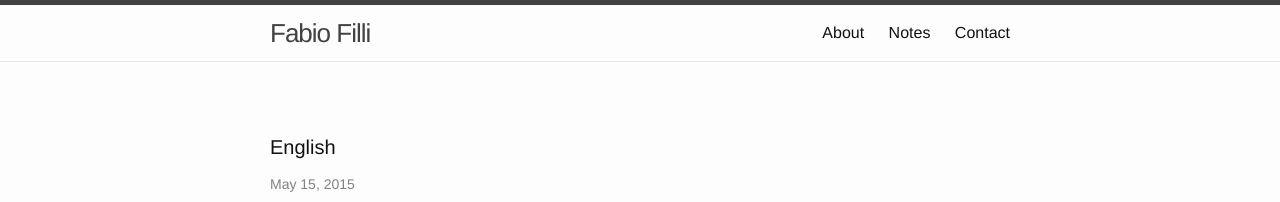
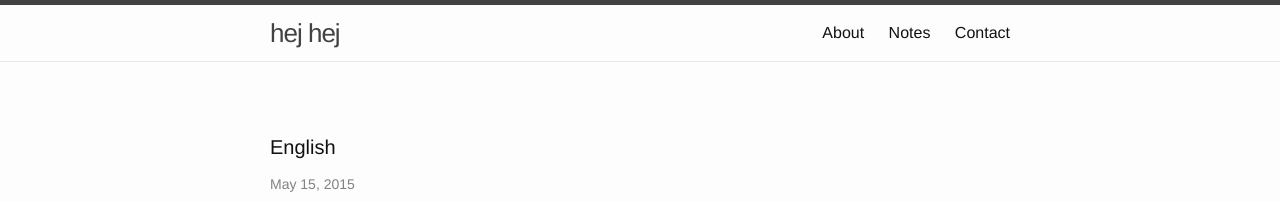
Before and after one commit to fabiofilli/fabiofilli, a Jekyll site: the page built from index.html, in a window 1280 px wide. Shown: the top 202 px of the page. Built offline with Jekyll 4.4.1, drawn with Linux system fonts in a browser that asks for light colours.

Commit message:
change site title

```diff
--- a/_includes/header.html
+++ b/_includes/header.html
@@ -2,7 +2,7 @@
 
   <div class="wrapper">
 
-    <a class="site-title" href="{{ site.baseurl }}/">{{ site.title }}</a>
+    <a class="site-title" href="{{ site.baseurl }}/">hej hej</a>
 
     <nav class="site-nav">
       <a href="#" class="menu-icon">
```
